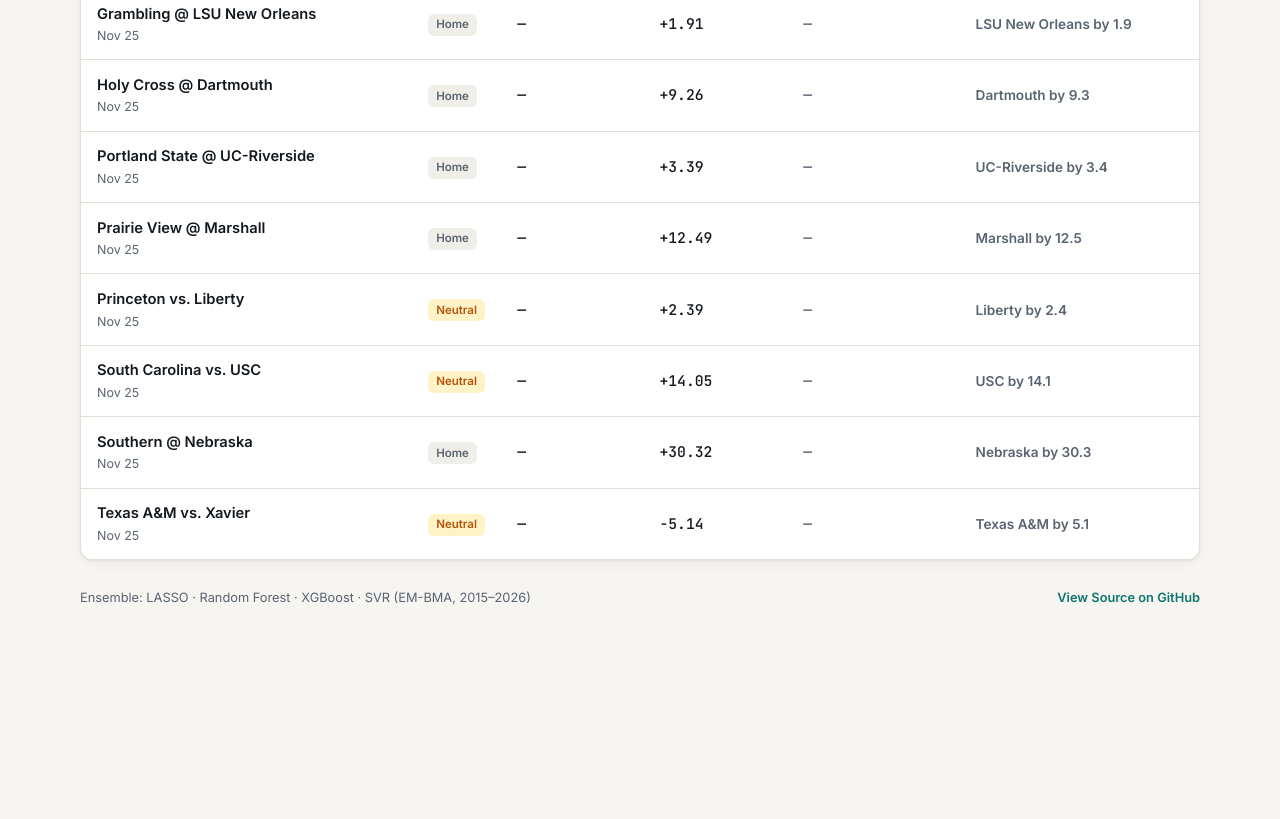
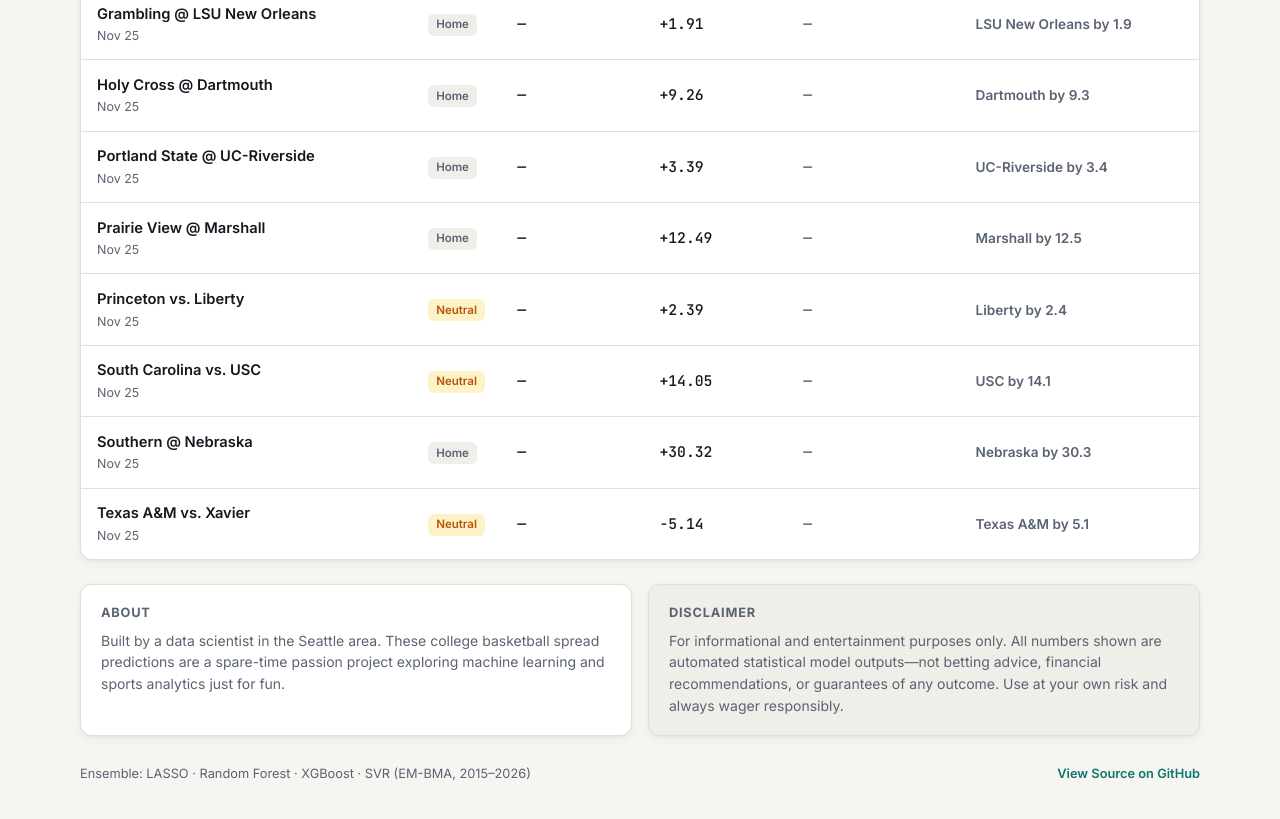
Before and after one commit to cbartok/sports_models, a plain HTML site: page docs/index.html in a window 1280 px wide. Shown: the part 2666-3485 px from the top of the page. Before the commit the page ends 3337 px from the top, so only its background shows below. Drawn offline with Linux system fonts and the light colour scheme.

Commit message:
Add author bio and disclaimer to GitHub Pages site

```diff
--- a/docs/index.html
+++ b/docs/index.html
@@ -104,6 +104,25 @@
       </div>
     </main>
 
+    <section class="info-grid" aria-label="About and disclaimer">
+      <article class="info-card">
+        <h2>About</h2>
+        <p>
+          Built by a data scientist in the Seattle area. These college basketball spread
+          predictions are a spare-time passion project exploring machine learning and sports
+          analytics just for fun.
+        </p>
+      </article>
+      <article class="info-card disclaimer-card">
+        <h2>Disclaimer</h2>
+        <p>
+          For informational and entertainment purposes only. All numbers shown are automated
+          statistical model outputs—not betting advice, financial recommendations, or guarantees
+          of any outcome. Use at your own risk and always wager responsibly.
+        </p>
+      </article>
+    </section>
+
     <footer class="site-footer">
       <span>Ensemble: LASSO · Random Forest · XGBoost · SVR (EM-BMA, 2015–2026)</span>
       <a href="https://github.com/cbartok/sports_models" target="_blank" rel="noopener">
--- a/docs/styles.css
+++ b/docs/styles.css
@@ -100,3 +100,9 @@ tbody td { padding: 0.85rem 1rem; vertical-align: middle; }
   .header-meta { align-items: flex-start; }
   .controls-bar { flex-direction: column; align-items: stretch; }
 }
+
+.info-grid { display: grid; grid-template-columns: repeat(auto-fit, minmax(280px, 1fr)); gap: 1rem; margin-top: 1.5rem; }
+.info-card { background: var(--surface); border: 1px solid var(--border); border-radius: var(--radius); padding: 1.15rem 1.25rem; box-shadow: var(--shadow); }
+.info-card h2 { margin: 0 0 0.45rem; font-size: 0.8rem; font-weight: 700; text-transform: uppercase; letter-spacing: 0.06em; color: var(--text-muted); }
+.info-card p { margin: 0; font-size: 0.875rem; color: var(--text-muted); line-height: 1.55; }
+.disclaimer-card { background: var(--surface-muted); }
```
